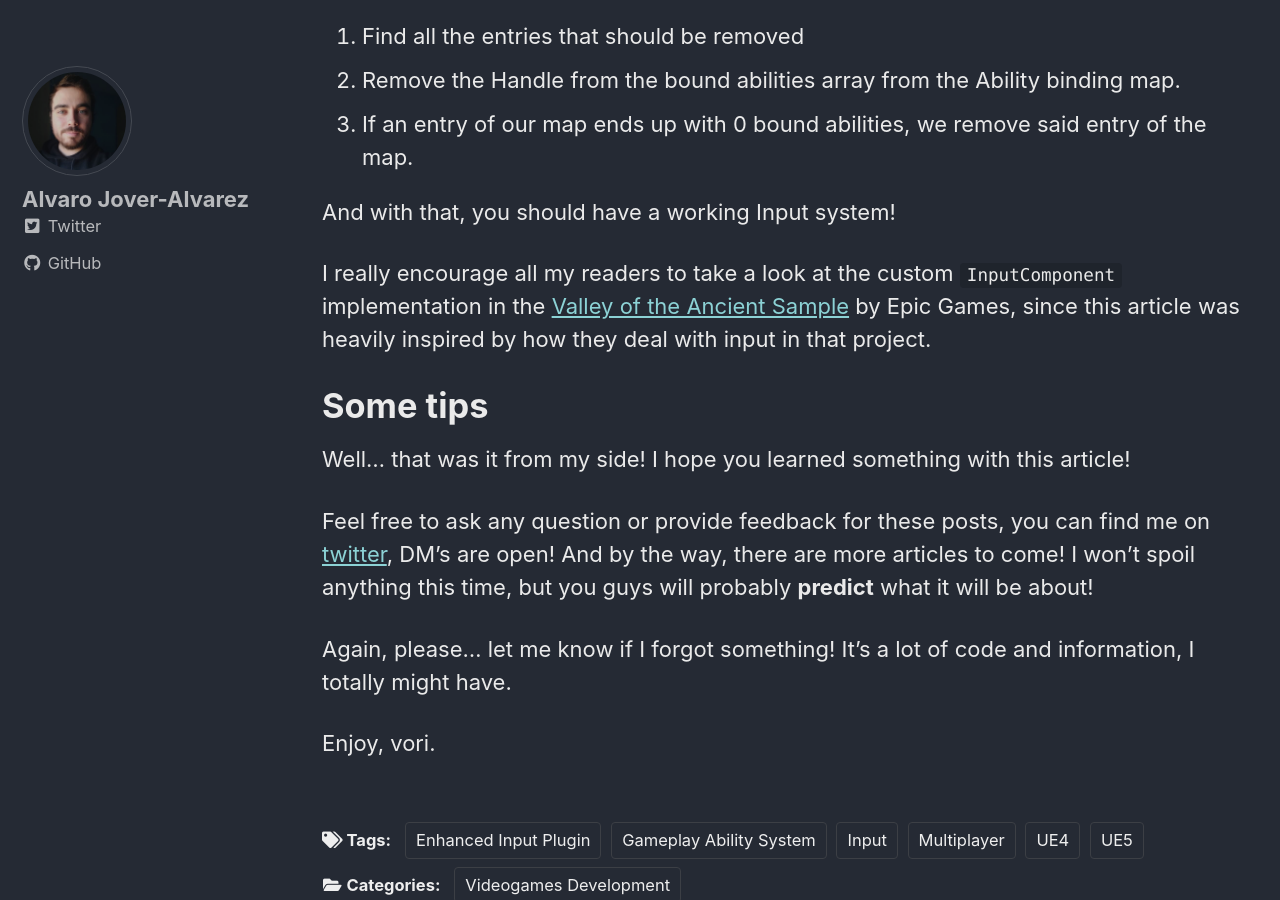
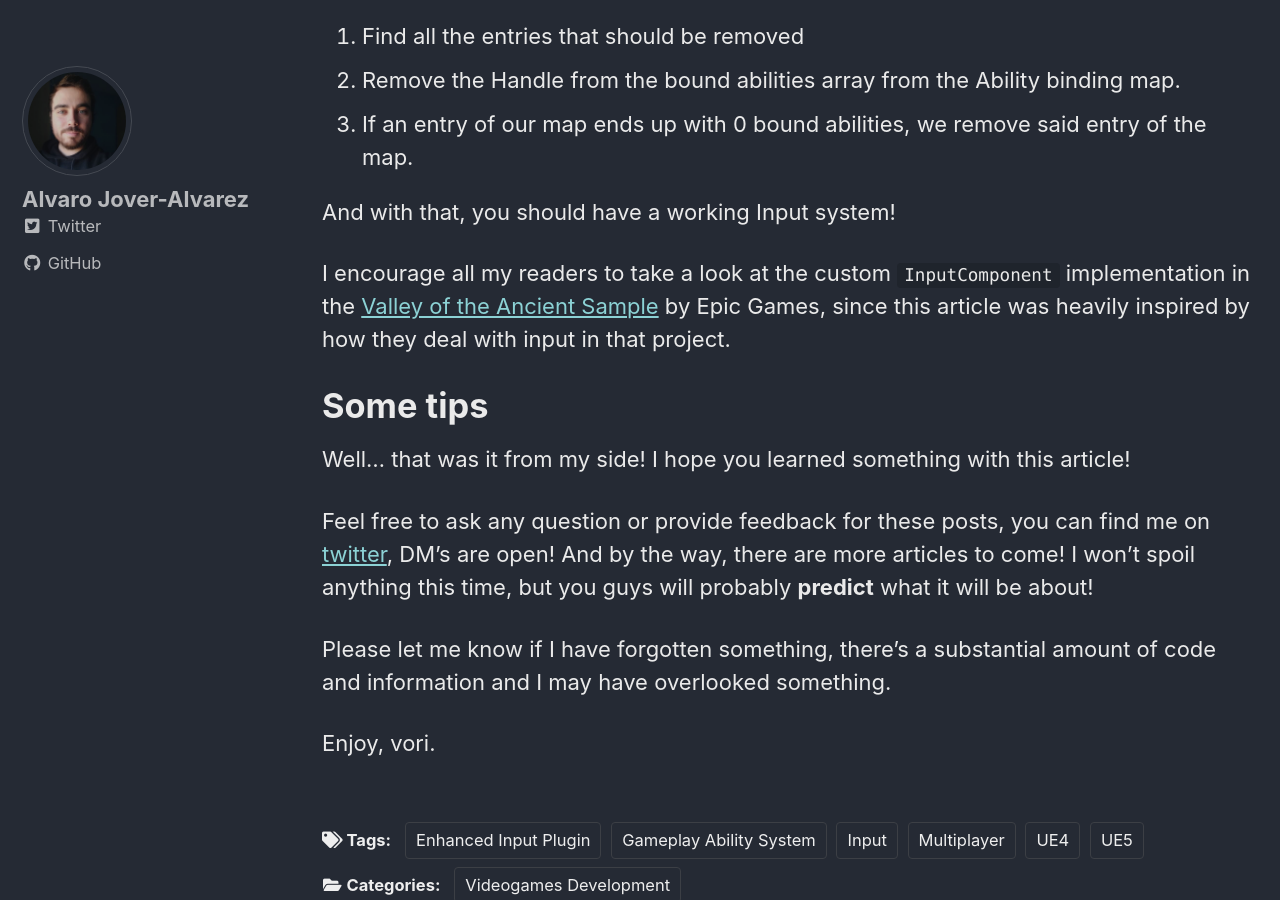
Before and after one commit to vorixo/devtricks, a Jekyll site: the page built from _posts/2022-03-01-gas-input.md, in a window 1280 px wide and 900 px high, scrolled down 10753 px. Built offline with Jekyll 4.4.1, drawn with Linux system fonts in a browser that asks for light colours; cached includes are drawn as plain includes.

Commit message:
[FIX] More typos

```diff
--- a/_posts/2022-03-01-gas-input.md
+++ b/_posts/2022-03-01-gas-input.md
@@ -313,7 +313,7 @@ Which can be summarised in the following steps:
 
 And with that, you should have a working Input system!
 
-I really encourage all my readers to take a look at the custom `InputComponent` implementation in the [Valley of the Ancient Sample](https://docs.unrealengine.com/5.0/en-US/ContentAndSamples/ValleyOfTheAncient/) by Epic Games, since this article was heavily inspired by how they deal with input in that project.
+I encourage all my readers to take a look at the custom `InputComponent` implementation in the [Valley of the Ancient Sample](https://docs.unrealengine.com/5.0/en-US/ContentAndSamples/ValleyOfTheAncient/) by Epic Games, since this article was heavily inspired by how they deal with input in that project.
 
 # Some tips
 
@@ -321,6 +321,6 @@ Well... that was it from my side! I hope you learned something with this article
 
 Feel free to ask any question or provide feedback for these posts, you can find me on [twitter](https://twitter.com/vorixo), DM's are open! And by the way, there are more articles to come! I won't spoil anything this time, but you guys will probably **predict** what it will be about!
 
-Again, please... let me know if I forgot something! It's a lot of code and information, I totally might have.
+Please let me know if I have forgotten something, there's a substantial amount of code and information and I may have overlooked something.
 
 Enjoy, vori.
```
